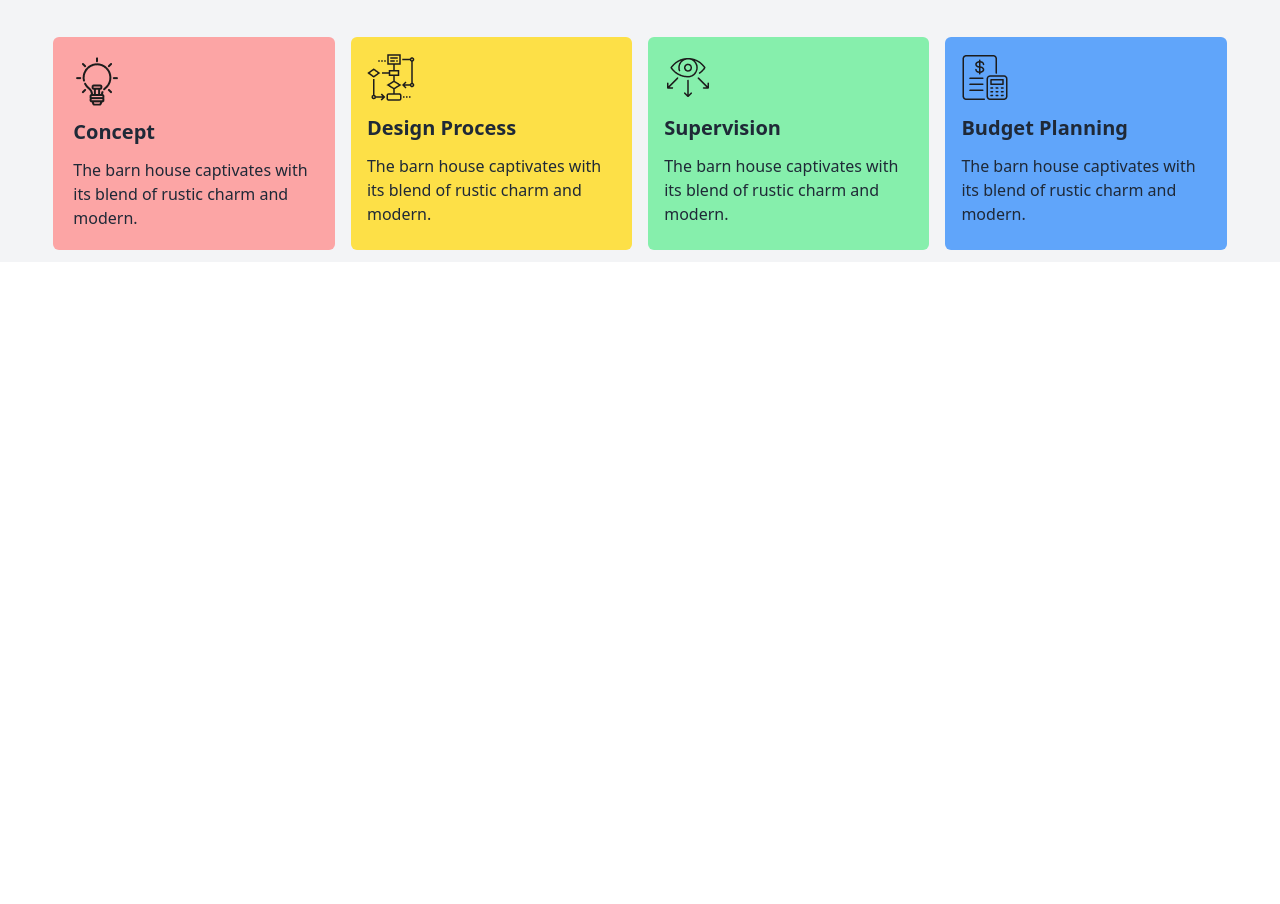
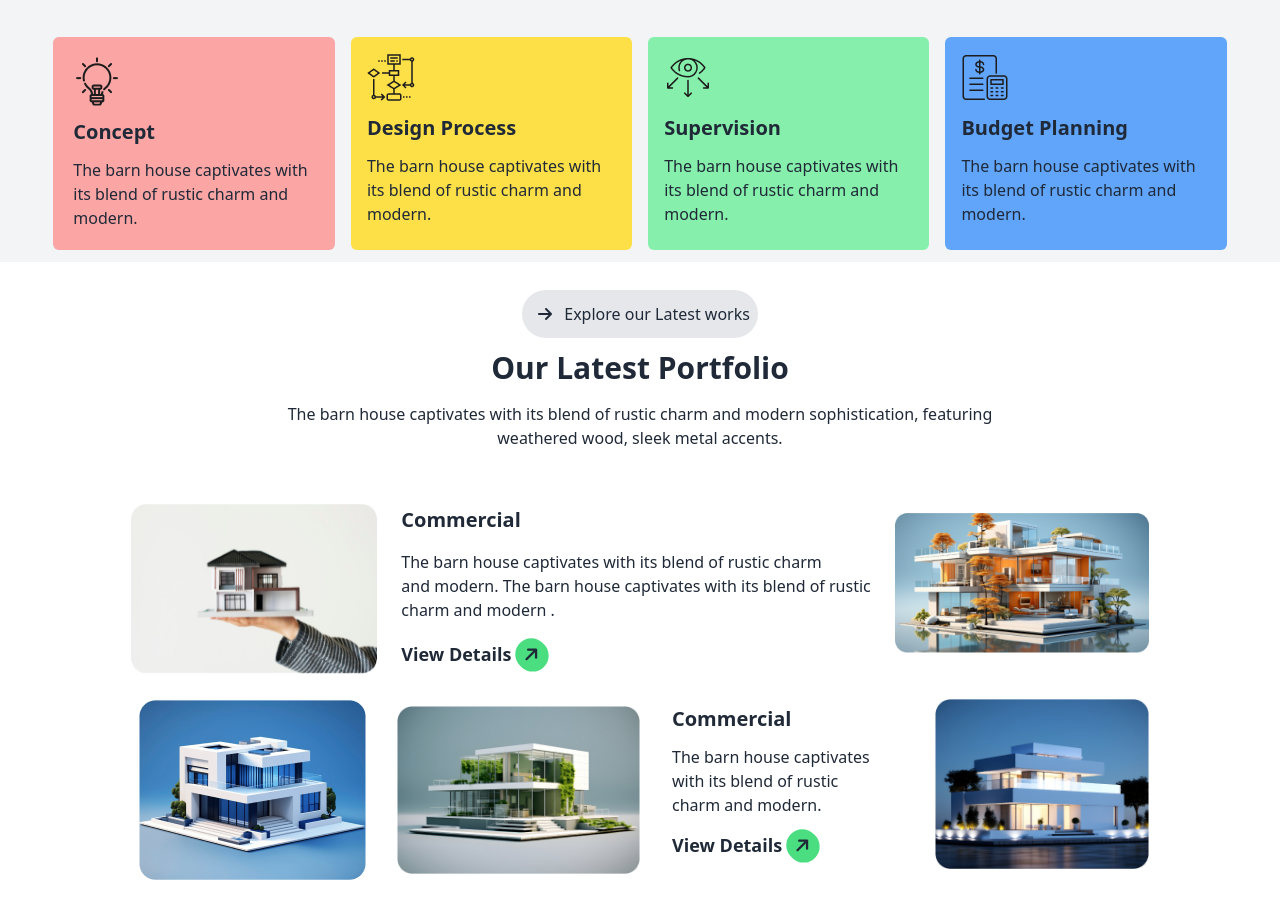
Before and after one commit to samiulIslam-git/assignment-3-repo, a plain HTML site: page index.html in a window 1280 px wide. Shown: the part 1345-2249 px from the top of the page. Before the commit the page ends 1619 px from the top, so only its background shows below. Drawn offline with nearby package versions, Linux system fonts and the light colour scheme.

Commit message:
created our latest portfolio section and make it responsive

```diff
--- a/index.html
+++ b/index.html
@@ -165,6 +165,52 @@
                 </div>
             </div>
         </div>
+        <!-- latest portfolio section -->
+        <div class="">
+            <div class="flex flex-col justify-center items-center text-center container w-11/12 mx-auto mb-4">
+                <button class="bg-gray-200 p-2 rounded-full mb-3 mt-4"> <i
+                        class="fa-solid fa-arrow-right rounded-2xl p-2"></i> Explore our Latest works</button>
+                <div>
+                    <h1 class="font-bold text-3xl mb-4">Our Latest Portfolio</h1>
+                </div>
+                <div>
+                    <p>The barn house captivates with its blend of rustic charm and modern sophistication,
+                        featuring<br>weathered wood, sleek metal accents.</p>
+                </div>
+            </div>
+            <div class="flex justify-center">
+                <div class="items-center justify-center lg:grid grid-cols-4 w-10/12 p-6">
+                    <div class="mr-2">
+                        <img src="./assets/img1.png" alt="">
+                    </div>
+                    <div class="lg:col-span-2 p-4">
+                        <h3 class="text-xl font-bold mb-4">Commercial</h3>
+                        <p>The barn house captivates with its blend of rustic charm <br> and modern. The barn house
+                            captivates with its blend of rustic charm and modern .</p>
+                        <button class="text-lg font-bold mt-4">View Details
+                            <i class="fa-solid fa-arrow-right -rotate-45 rounded-2xl bg-green-400 p-2"></i>
+                        </button>
+                    </div>
+                    <div class="mb-3"><img src="./assets/img2.png" alt=""></div>
+                    <div class="lg:mt-3 ml-2">
+                        <img src="./assets/img3.png" alt="">
+                    </div>
+                    <div class="mt-3 lg:ml-3">
+                        <img src="./assets/img4.png" alt="">
+                    </div>
+                    <div class="ml-4 p-4">
+                        <h3 class="font-bold text-xl mb-3">Commercial</h3>
+                        <p>The barn house captivates with its blend of rustic charm and modern. </p>
+                        <button class="font-bold text-lg mt-3">View Details
+                            <i class="fa-solid fa-arrow-right -rotate-45 rounded-2xl bg-green-400 p-2"></i>
+                        </button>
+                    </div>
+                    <div class="lg:ml-10">
+                        <img src="./assets/img5.png" alt="">
+                    </div>
+                </div>
+            </div>
+        </div>
     </main>
     <footer></footer>
 </body>
```
Lines whose indentation alone changed are shown as unchanged.
